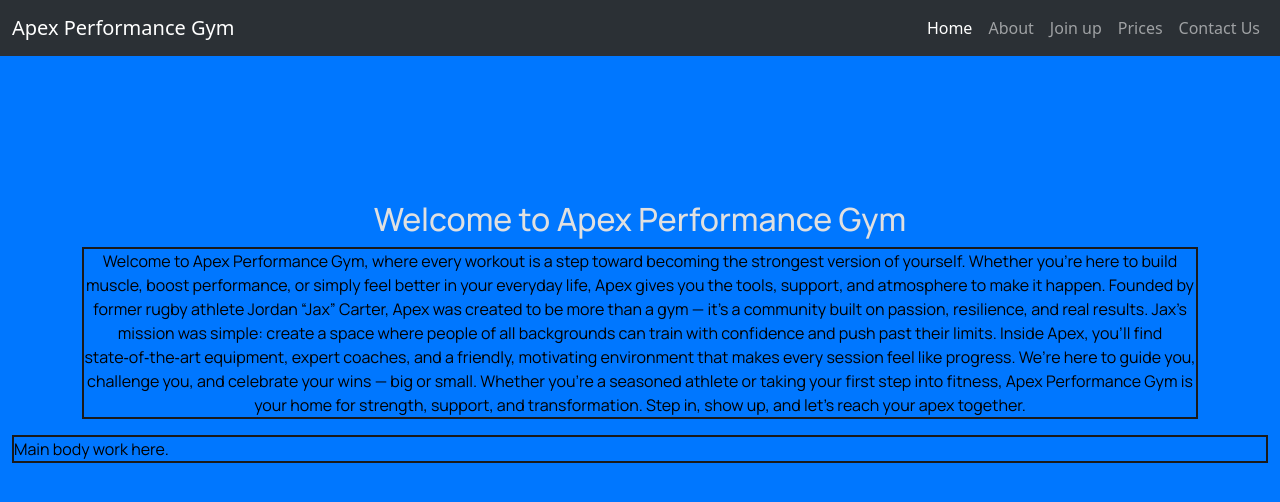
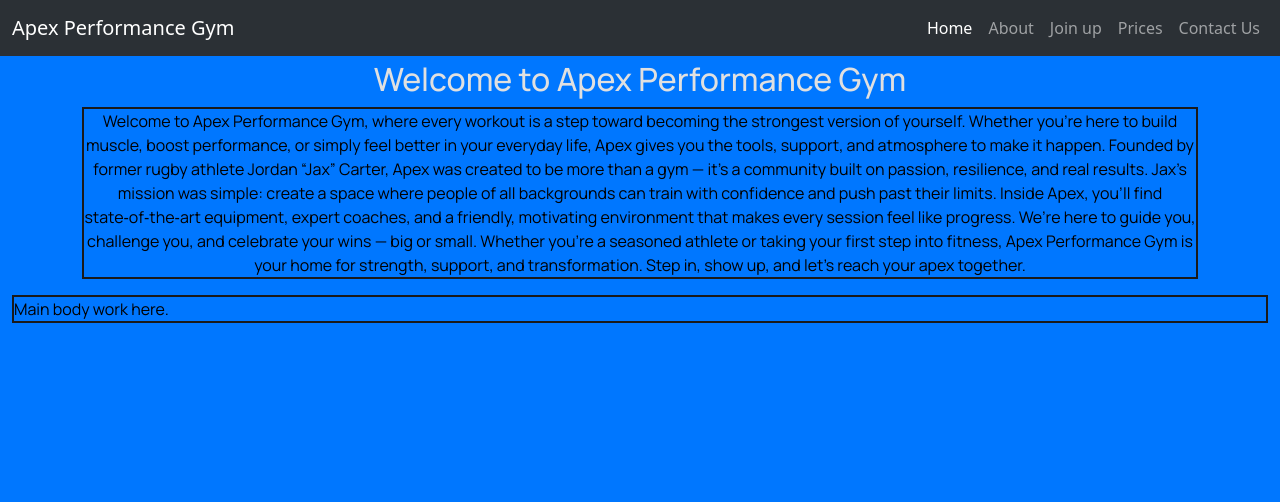
Before and after one commit to NickPortfolioProjects/gym-project, a plain HTML site: page index.html in a window 1280 px wide. Drawn offline with nearby package versions, Linux system fonts and the light colour scheme.

Commit message:
Changed the #header to 60.15px

```diff
--- a/assets/css/style.css
+++ b/assets/css/style.css
@@ -47,5 +47,5 @@ p {
 }
 
 #header {
-  padding-top: 200.15px;
+  padding-top: 60.15px;
 }
```
